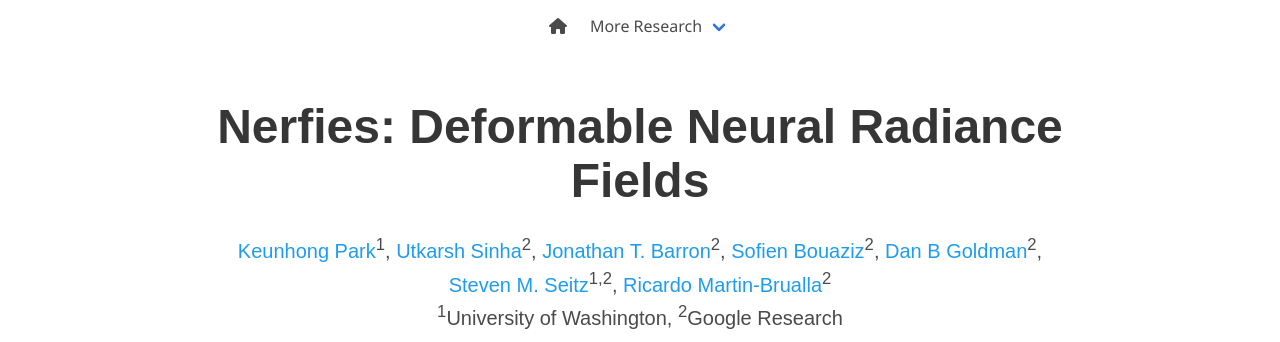
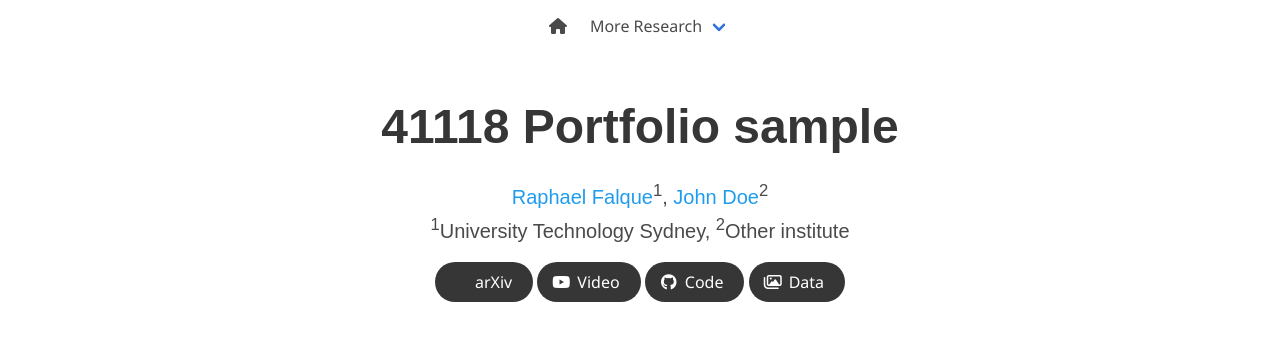
Before and after one commit to rFalque/41118_project-sample, a plain HTML site: page index.html in a window 1280 px wide. Shown: the top 342 px of the page. Drawn offline with nearby package versions, Linux system fonts and the light colour scheme; some icons are missing; a web font is replaced by a local one.

Commit message:
Update index.html

```diff
--- a/index.html
+++ b/index.html
@@ -3,8 +3,8 @@
 <head>
   <meta charset="utf-8">
   <meta name="description"
-        content="Deformable Neural Radiance Fields creates free-viewpoint portraits (nerfies) from casually captured videos.">
-  <meta name="keywords" content="Nerfies, D-NeRF, NeRF">
+        content="Sample portfolio for 41118 AI in robotics class at UTS.">
+  <meta name="keywords" content="41118">
   <meta name="viewport" content="width=device-width, initial-scale=1">
   <title>41118 Portfolio sample</title>
 
@@ -88,37 +88,24 @@
     <div class="container is-max-desktop">
       <div class="columns is-centered">
         <div class="column has-text-centered">
-          <h1 class="title is-1 publication-title">Nerfies: Deformable Neural Radiance Fields</h1>
+          <h1 class="title is-1 publication-title">41118 Portfolio sample</h1>
           <div class="is-size-5 publication-authors">
             <span class="author-block">
-              <a href="https://keunhong.com">Keunhong Park</a><sup>1</sup>,</span>
-            <span class="author-block">
-              <a href="https://utkarshsinha.com">Utkarsh Sinha</a><sup>2</sup>,</span>
-            <span class="author-block">
-              <a href="https://jonbarron.info">Jonathan T. Barron</a><sup>2</sup>,
+              <a href="https://profiles.uts.edu.au/Raphael.Falque">Raphael Falque</a><sup>1</sup>,
             </span>
             <span class="author-block">
-              <a href="http://sofienbouaziz.com">Sofien Bouaziz</a><sup>2</sup>,
-            </span>
-            <span class="author-block">
-              <a href="https://www.danbgoldman.com">Dan B Goldman</a><sup>2</sup>,
-            </span>
-            <span class="author-block">
-              <a href="https://homes.cs.washington.edu/~seitz/">Steven M. Seitz</a><sup>1,2</sup>,
-            </span>
-            <span class="author-block">
-              <a href="http://www.ricardomartinbrualla.com">Ricardo Martin-Brualla</a><sup>2</sup>
+              <a href="#">John Doe</a><sup>2</sup>
             </span>
           </div>
 
           <div class="is-size-5 publication-authors">
-            <span class="author-block"><sup>1</sup>University of Washington,</span>
-            <span class="author-block"><sup>2</sup>Google Research</span>
+            <span class="author-block"><sup>1</sup>University Technology Sydney,</span>
+            <span class="author-block"><sup>2</sup>Other institute</span>
           </div>
 
           <div class="column has-text-centered">
             <div class="publication-links">
-              <!-- PDF Link. -->
+              <!-- PDF Link.
               <span class="link-block">
                 <a href="https://arxiv.org/pdf/2011.12948"
                    class="external-link button is-normal is-rounded is-dark">
@@ -127,7 +114,7 @@
                   </span>
                   <span>Paper</span>
                 </a>
-              </span>
+              </span>-->
               <span class="link-block">
                 <a href="https://arxiv.org/abs/2011.12948"
                    class="external-link button is-normal is-rounded is-dark">
@@ -149,7 +136,7 @@
               </span>
               <!-- Code Link. -->
               <span class="link-block">
-                <a href="https://github.com/google/nerfies"
+                <a href="https://github.com/rFalque/41118_project-sample"
                    class="external-link button is-normal is-rounded is-dark">
                   <span class="icon">
                       <i class="fab fa-github"></i>
@@ -159,7 +146,7 @@
               </span>
               <!-- Dataset Link. -->
               <span class="link-block">
-                <a href="https://github.com/google/nerfies/releases/tag/0.1"
+                <a href="https://github.com/rFalque/41118_project-sample/tree/main/data_sample"
                    class="external-link button is-normal is-rounded is-dark">
                   <span class="icon">
                       <i class="far fa-images"></i>
```
